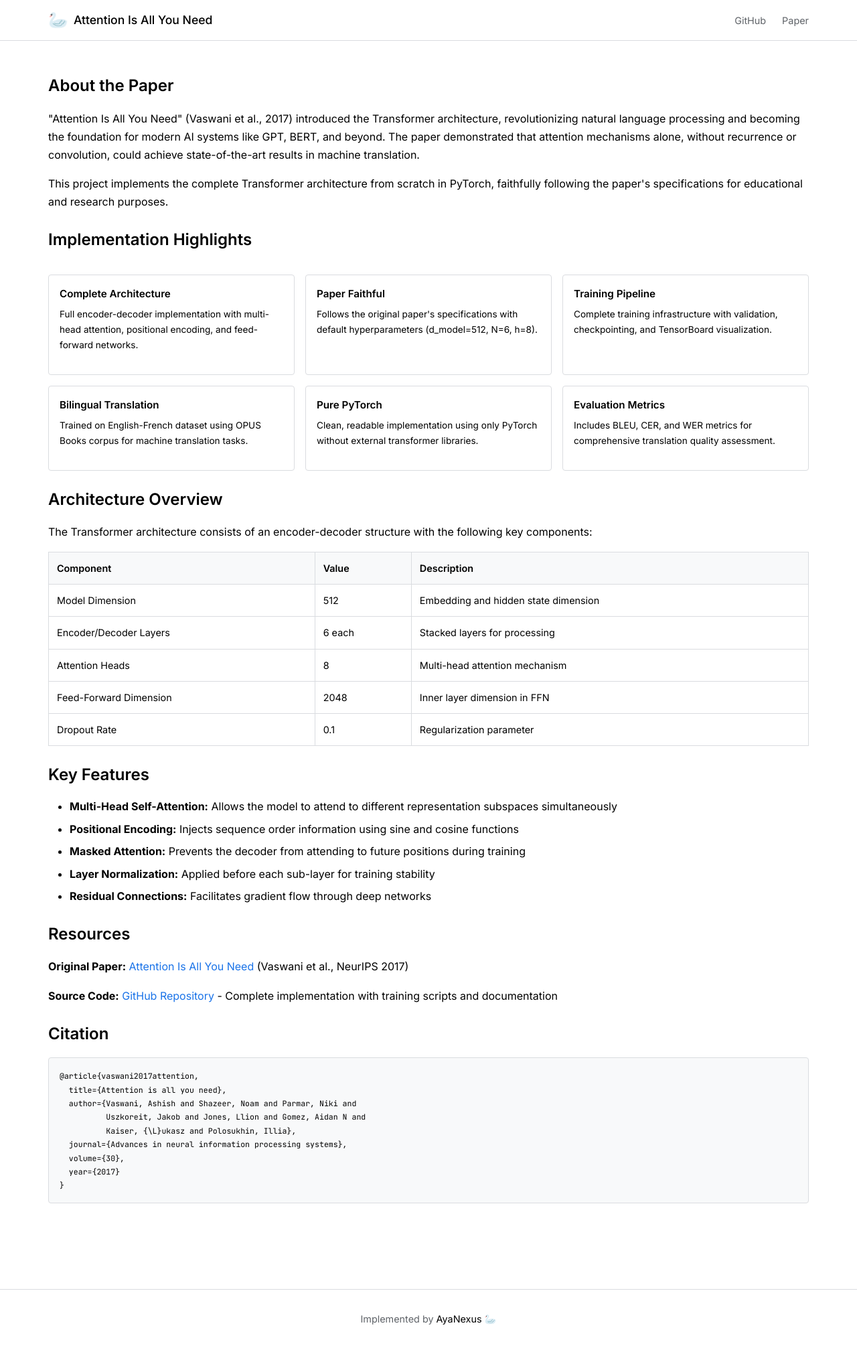
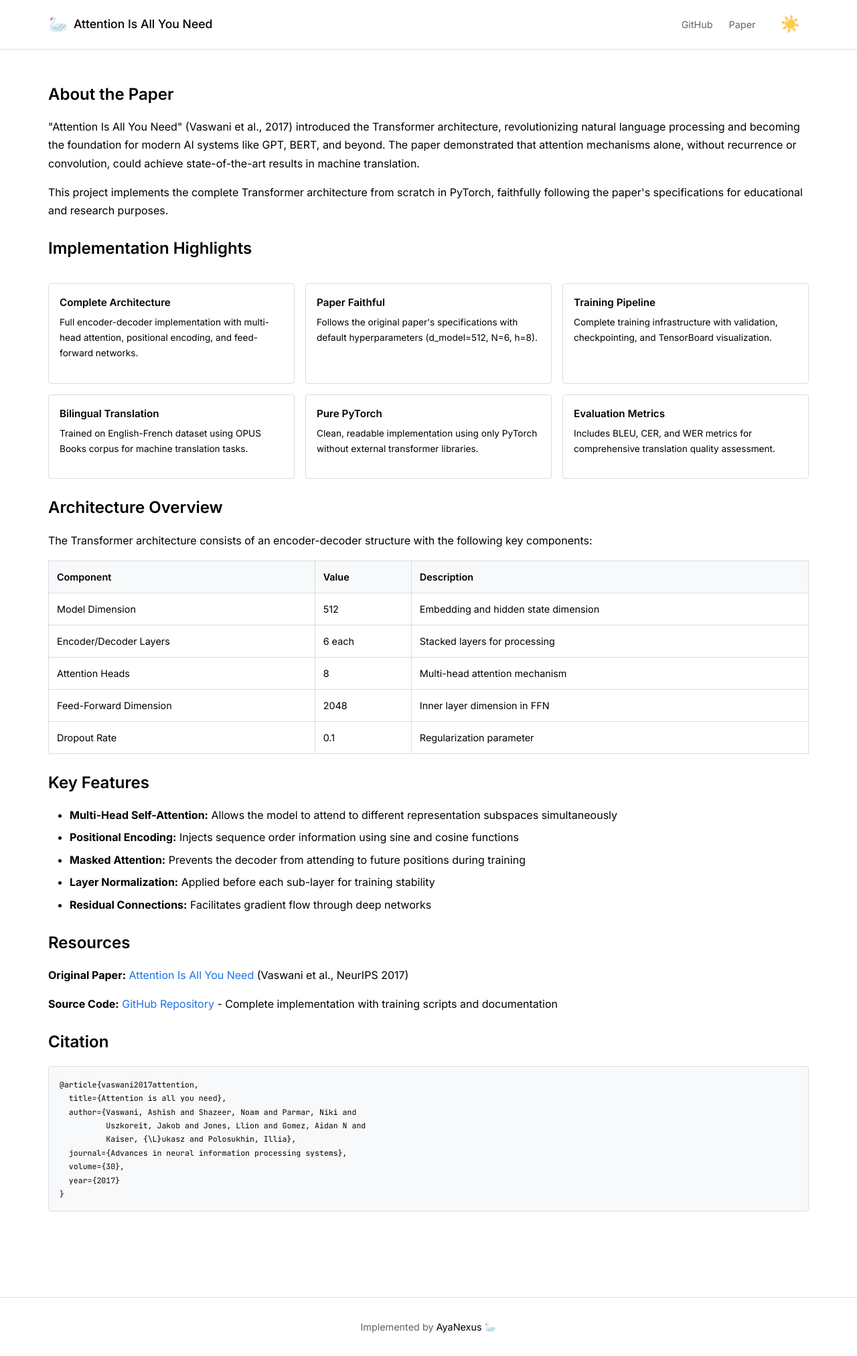
Before and after one commit to 1AyaNabil1/attention_is_all_you_need, a Jekyll site: the page built from docs/index.md, in a window 1280 px wide. Shown: the whole page at 67% size. Built offline with Jekyll 4.4.1, drawn with Linux system fonts in a browser that asks for light colours.

Commit message:
Add theme toggle functionality and styles for dark mode

```diff
--- a/docs/_config.yml
+++ b/docs/_config.yml
@@ -12,6 +12,8 @@
   - Gemfile.lock
   - README.md
   - SETUP.md
+  - ../venv
+  - venv
 
 # Build settings
 markdown: kramdown
--- a/docs/_layouts/home.html
+++ b/docs/_layouts/home.html
@@ -21,6 +21,9 @@
       <nav>
         <a href="{{ site.github.repository_url }}" target="_blank">GitHub</a>
         <a href="https://arxiv.org/abs/1706.03762" target="_blank">Paper</a>
+        <button class="theme-toggle" id="theme-toggle" aria-label="Toggle theme">
+          <span id="theme-icon">☀️</span>
+        </button>
       </nav>
     </div>
   </header>
@@ -34,5 +37,48 @@
       <p>Implemented by <a href="https://ayanexus.dev" target="_blank">AyaNexus</a> 🦢</p>
     </div>
   </footer>
+
+  <script>
+    // Theme management
+    const themeToggle = document.getElementById('theme-toggle');
+    const themeIcon = document.getElementById('theme-icon');
+    const html = document.documentElement;
+
+    // Check for saved theme preference or default to system preference
+    const getPreferredTheme = () => {
+      const savedTheme = localStorage.getItem('theme');
+      if (savedTheme) {
+        return savedTheme;
+      }
+      return window.matchMedia('(prefers-color-scheme: dark)').matches ? 'dark' : 'light';
+    };
+
+    // Set theme
+    const setTheme = (theme) => {
+      html.setAttribute('data-theme', theme);
+      themeIcon.textContent = theme === 'dark' ? '🌙' : '☀️';
+      localStorage.setItem('theme', theme);
+    };
+
+    // Toggle theme
+    const toggleTheme = () => {
+      const currentTheme = html.getAttribute('data-theme');
+      const newTheme = currentTheme === 'dark' ? 'light' : 'dark';
+      setTheme(newTheme);
+    };
+
+    // Initialize theme on page load
+    setTheme(getPreferredTheme());
+
+    // Listen for theme toggle clicks
+    themeToggle.addEventListener('click', toggleTheme);
+
+    // Listen for system theme changes
+    window.matchMedia('(prefers-color-scheme: dark)').addEventListener('change', (e) => {
+      if (!localStorage.getItem('theme')) {
+        setTheme(e.matches ? 'dark' : 'light');
+      }
+    });
+  </script>
 </body>
 </html>
--- a/docs/assets/css/style.css
+++ b/docs/assets/css/style.css
@@ -6,6 +6,16 @@
   --border: #dadce0;
   --bg: #ffffff;
   --code-bg: #f8f9fa;
+}
+
+[data-theme="dark"] {
+  --primary: #66b3ff;
+  --primary-dark: #4d9fff;
+  --text: #e0e0e0;
+  --text-secondary: #a0a0a0;
+  --border: #404040;
+  --bg: #1a1a1a;
+  --code-bg: #2d2d2d;
 }
 
 * {
@@ -19,6 +29,7 @@
   line-height: 1.6;
   color: var(--text);
   background: var(--bg);
+  transition: background-color 0.3s ease, color 0.3s ease;
 }
 
 /* Header */
@@ -26,6 +37,7 @@
   background: var(--bg);
   border-bottom: 1px solid var(--border);
   padding: 1rem 0;
+  transition: background-color 0.3s ease, border-color 0.3s ease;
 }
 
 .header-container {
@@ -82,6 +94,24 @@
 .github-link:hover {
   border-color: var(--primary);
   color: var(--primary);
+}
+
+/* Theme Toggle Button */
+.theme-toggle {
+  background: none;
+  border: none;
+  cursor: pointer;
+  font-size: 1.5rem;
+  padding: 0.4rem 0.8rem;
+  display: inline-flex;
+  align-items: center;
+  transition: transform 0.2s ease, opacity 0.2s ease;
+  opacity: 0.8;
+}
+
+.theme-toggle:hover {
+  transform: scale(1.1);
+  opacity: 1;
 }
 
 /* Main Content */
@@ -222,7 +252,7 @@
 .quick-start pre,
 pre {
   background: var(--code-bg);
-  color: #000000;
+  color: var(--text);
   padding: 1rem;
   border-radius: 4px;
   overflow-x: auto;
@@ -235,7 +265,7 @@
 .code-block pre code,
 .quick-start pre code,
 pre code {
-  color: #000000;
+  color: var(--text);
   background: transparent;
   padding: 0;
 }
@@ -243,6 +273,7 @@
 code {
   font-family: 'JetBrains Mono', monospace;
   background: var(--code-bg);
+  color: var(--text);
   padding: 0.2rem 0.4rem;
   border-radius: 3px;
   font-size: 0.85em;
```
Also changed, not shown: docs/_layouts/default.html (+46 -0 lines).
